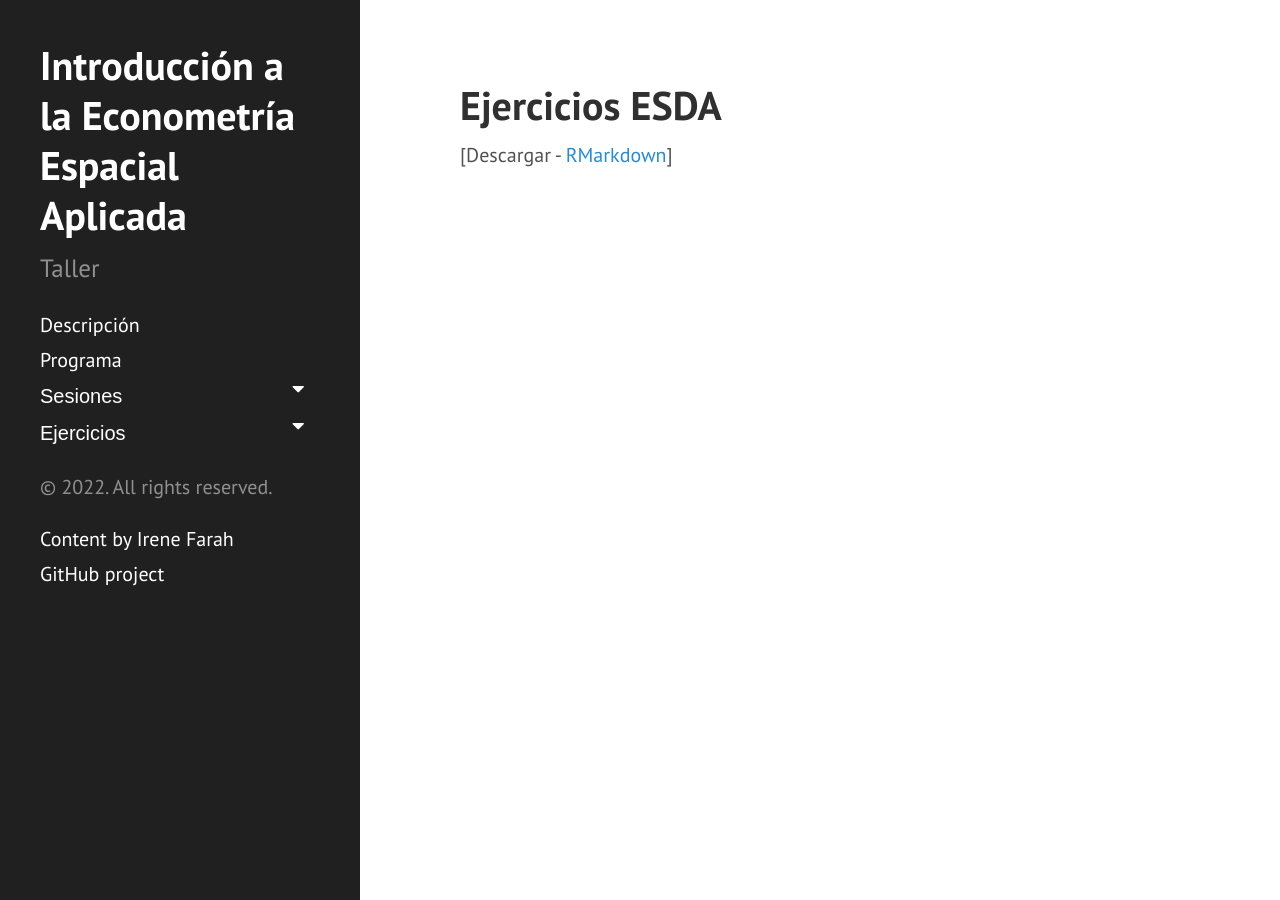
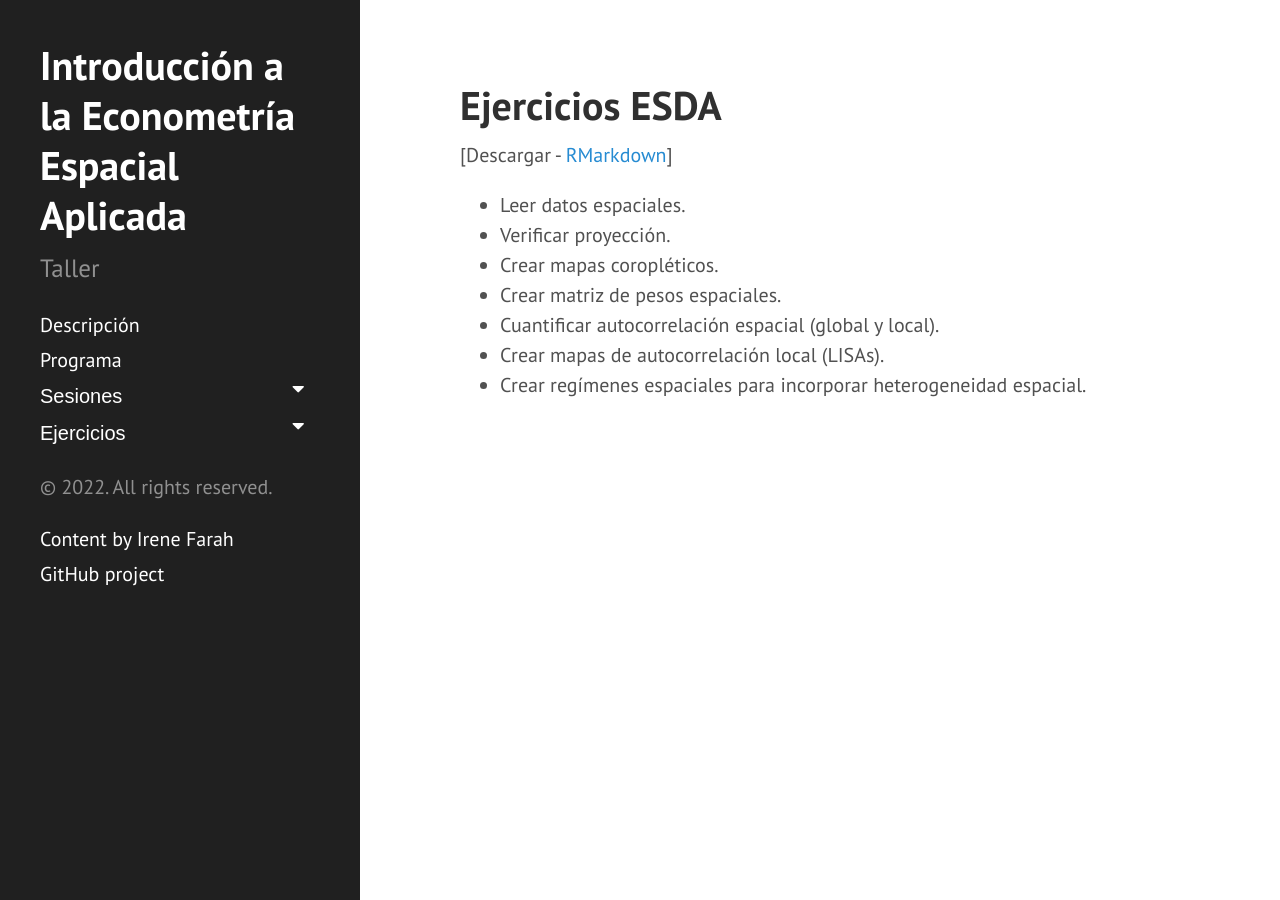
Before and after one commit to ifarah/sp_reg, a Jekyll site: the page built from ESDA.md, in a window 1280 px wide. Built offline with Jekyll 4.4.1, drawn with Linux system fonts in a browser that asks for light colours.

Commit message:
Update ESDA.md

```diff
--- a/ESDA.md
+++ b/ESDA.md
@@ -4,3 +4,11 @@ title: Ejercicios ESDA
 ---
 
 [Descargar - [RMarkdown](https://github.com/ifarah/t/blob/main/ejercicio_ESDA.Rmd)]
+
+* Leer datos espaciales.
+* Verificar proyección.
+* Crear mapas coropléticos.
+* Crear matriz de pesos espaciales.
+* Cuantificar autocorrelación espacial (global y local).
+* Crear mapas de autocorrelación local (LISAs).
+* Crear regímenes espaciales para incorporar heterogeneidad espacial.
```
